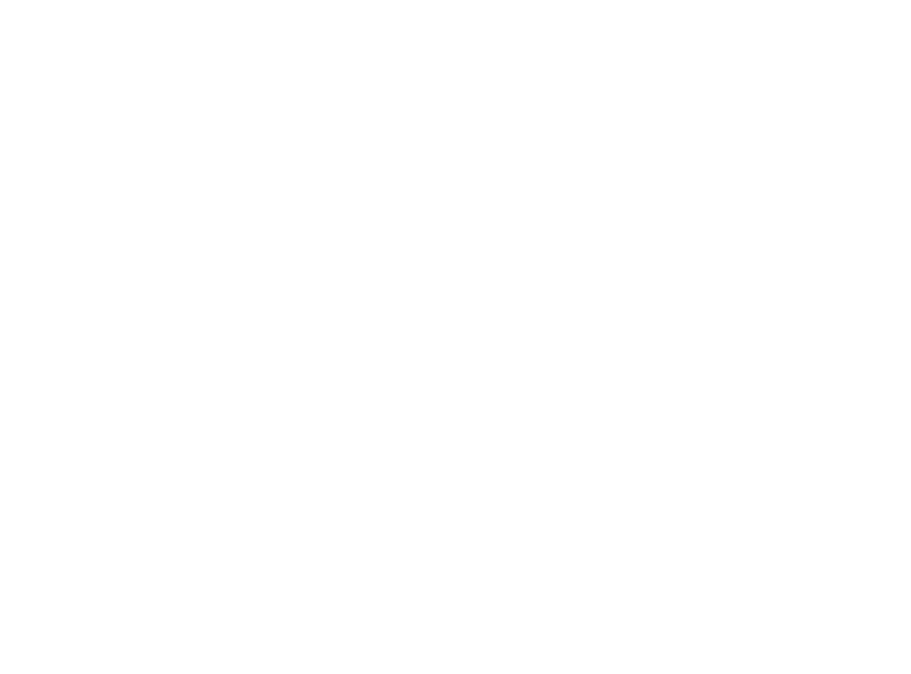
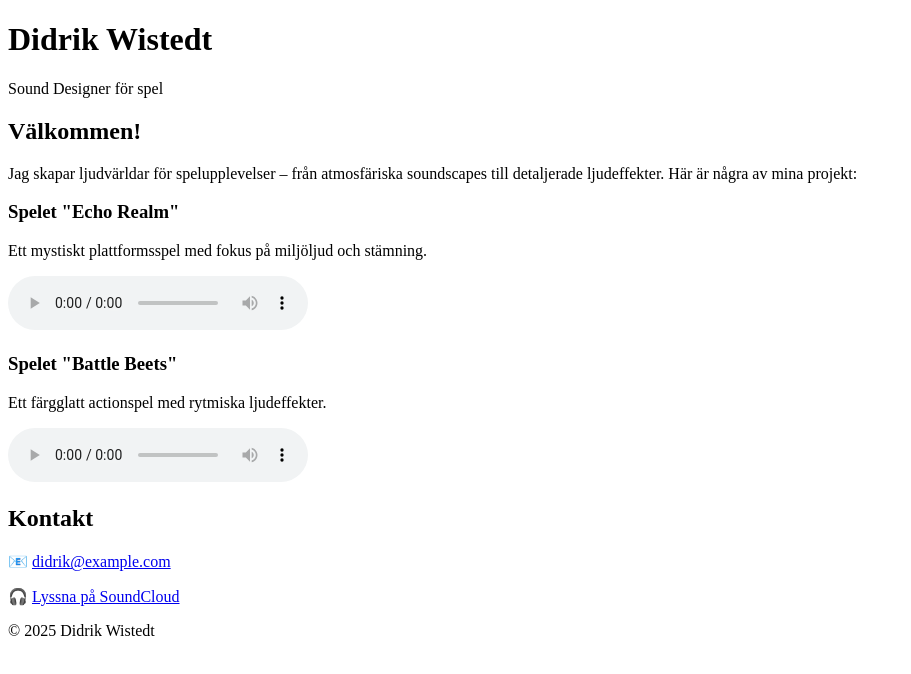
Before and after one commit to didrikwistedt/didrikwistedt.github.io, a plain HTML site: page index.html in a window 1280 px wide. Shown: the whole page, without its empty margins (0-911 px from the left). Drawn offline with Linux system fonts and the light colour scheme.

Commit message:
index changes

```diff
--- a/index.html
+++ b/index.html
@@ -1,11 +1,49 @@
 <!DOCTYPE html>
-
-<html lang="en" xmlns="http://www.w3.org/1999/xhtml">
+<html lang="sv">
 <head>
-    <meta charset="utf-8" />
-    <title></title>
+    <meta charset="UTF-8" />
+    <meta name="viewport" content="width=device-width, initial-scale=1.0" />
+    <title>Didrik Wistedt – Sound Designer</title>
+    <link rel="stylesheet" href="style.css" />
 </head>
 <body>
+    <header>
+        <h1>Didrik Wistedt</h1>
+        <p>Sound Designer för spel</p>
+    </header>
 
+    <section class="intro">
+        <h2>Välkommen!</h2>
+        <p>Jag skapar ljudvärldar för spelupplevelser – från atmosfäriska soundscapes till detaljerade ljudeffekter. Här är några av mina projekt:</p>
+    </section>
+
+    <section class="projects">
+        <div class="project">
+            <h3>Spelet "Echo Realm"</h3>
+            <p>Ett mystiskt plattformsspel med fokus på miljöljud och stämning.</p>
+            <audio controls>
+                <source src="ljud/echo-realm-demo.mp3" type="audio/mpeg" />
+                Din webbläsare stödjer inte ljuduppspelning.
+            </audio>
+        </div>
+
+        <div class="project">
+            <h3>Spelet "Battle Beets"</h3>
+            <p>Ett färgglatt actionspel med rytmiska ljudeffekter.</p>
+            <audio controls>
+                <source src="ljud/battle-beets.mp3" type="audio/mpeg" />
+            </audio>
+        </div>
+    </section>
+
+    <section class="contact">
+        <h2>Kontakt</h2>
+        <p>📧 <a href="mailto:didrik@example.com">didrik@example.com</a></p>
+        <p>🎧 <a href="https://soundcloud.com/didrikwistedt" target="_blank">Lyssna på SoundCloud</a></p>
+    </section>
+
+    <footer>
+        <p>© 2025 Didrik Wistedt</p>
+    </footer>
 </body>
 </html>
```
